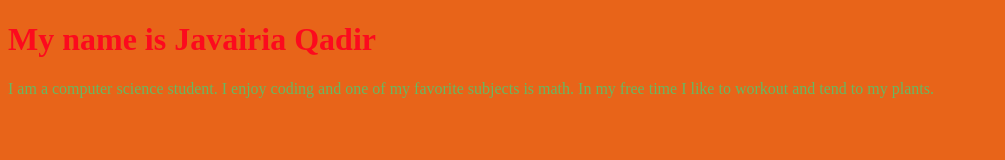
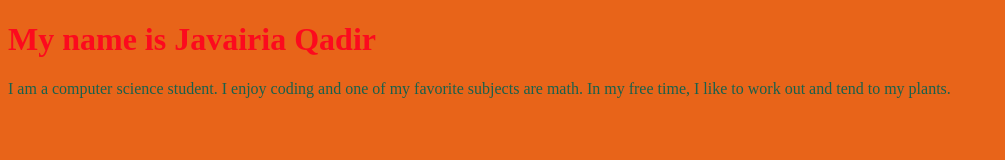
Before and after one commit to jqadir1/jqadir1.github.io, a plain HTML site: page index.html in a window 1280 px wide. Shown: the whole page, without its empty margins (0-1005 px from the left). Drawn offline with Linux system fonts and the light colour scheme.

Commit message:
Update index.html
trying a new color also fixing grammar

```diff
--- a/index.html
+++ b/index.html
@@ -10,7 +10,7 @@
         color: #FC0A1E;
       }
       p{
-        color: #67B862;
+        color: #18614D;
       }
     </style>
   </head>
@@ -20,7 +20,7 @@
     </h1>
     <p>
       I am a computer science student. I enjoy coding and one of my favorite
-      subjects is math. In my free time I like to workout and tend to my plants.
+      subjects are math. In my free time, I like to work out and tend to my plants.
     </p>
   </body>
 </html>
```
